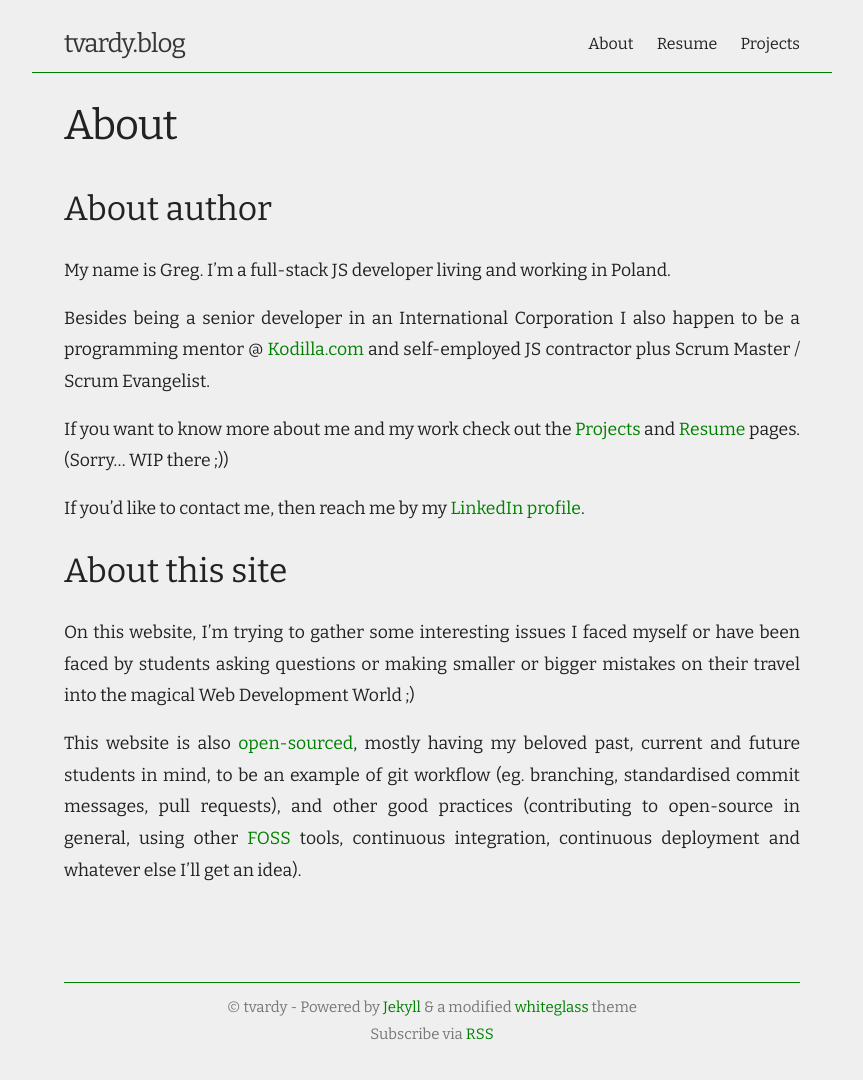
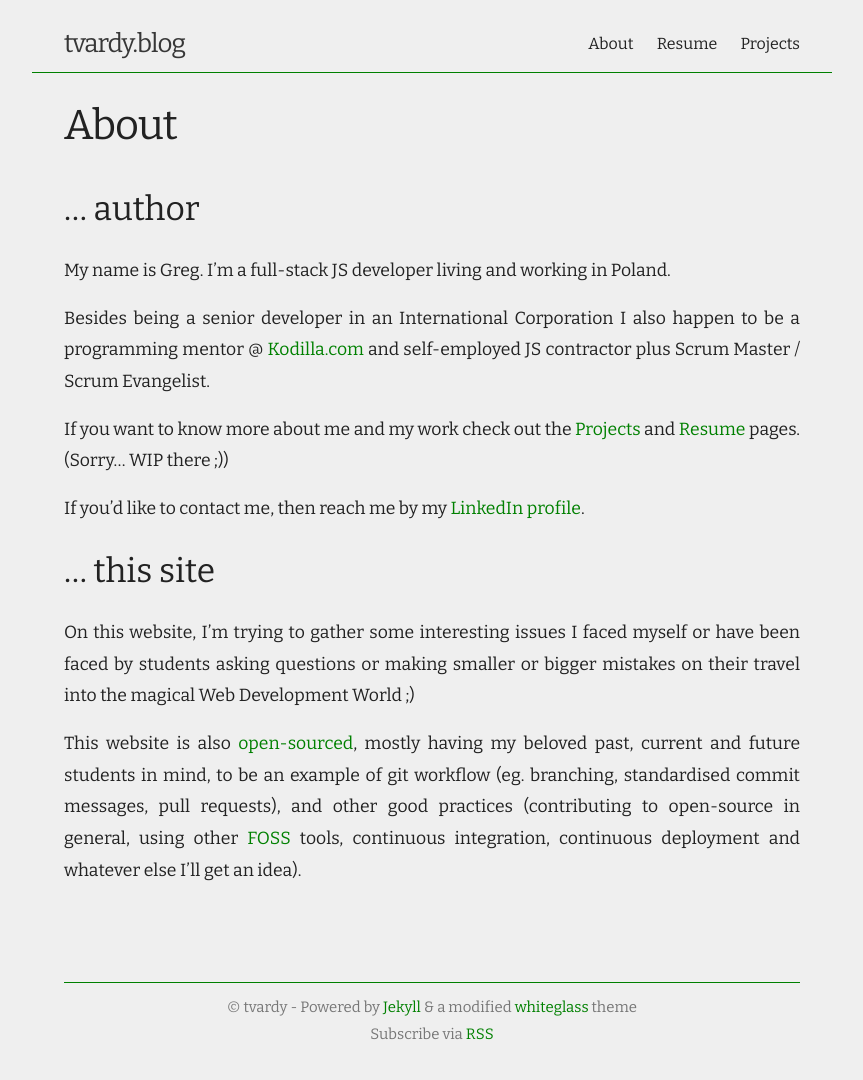
Before and after one commit to tvardy/personal-website, a Jekyll site: the page built from about.md, in a window 1280 px wide. Shown: the whole page, without its empty margins (208-1071 px from the left). Built offline with Jekyll 4.4.1, drawn with Linux system fonts in a browser that asks for light colours.

Commit message:
feat(about): shorten headings

```diff
--- a/about.md
+++ b/about.md
@@ -2,7 +2,7 @@
 title: About
 permalink: /about
 ---
-## About author
+## ... author
 
 My name is Greg. I'm a full-stack JS developer living and working in Poland.
 
@@ -17,7 +17,7 @@ If you'd like to contact me, then reach me by
 my [LinkedIn profile](https://pl.linkedin.com/in/grzegorz-twardowski-7b1082b2).
 
 
-## About this site
+## ... this site
 
 On this website, I'm trying to gather some interesting issues I faced myself
 or have been faced by students asking questions or making smaller or bigger mistakes
```
